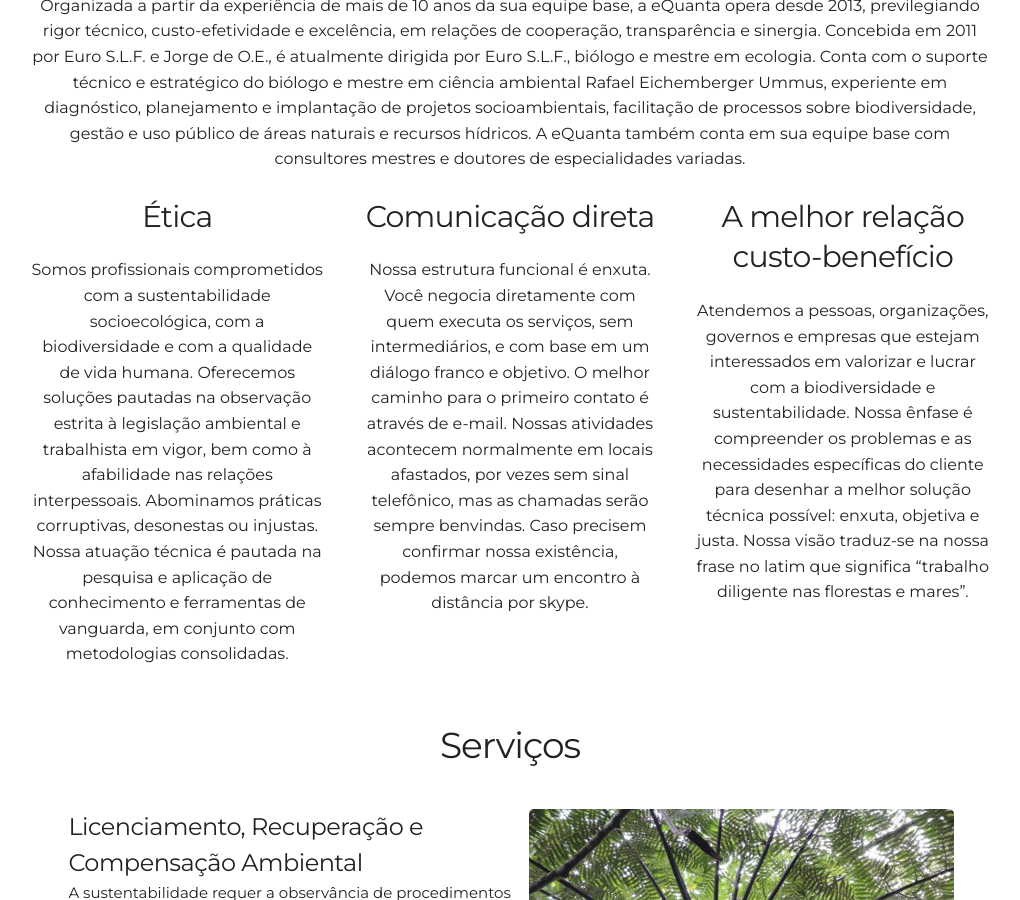
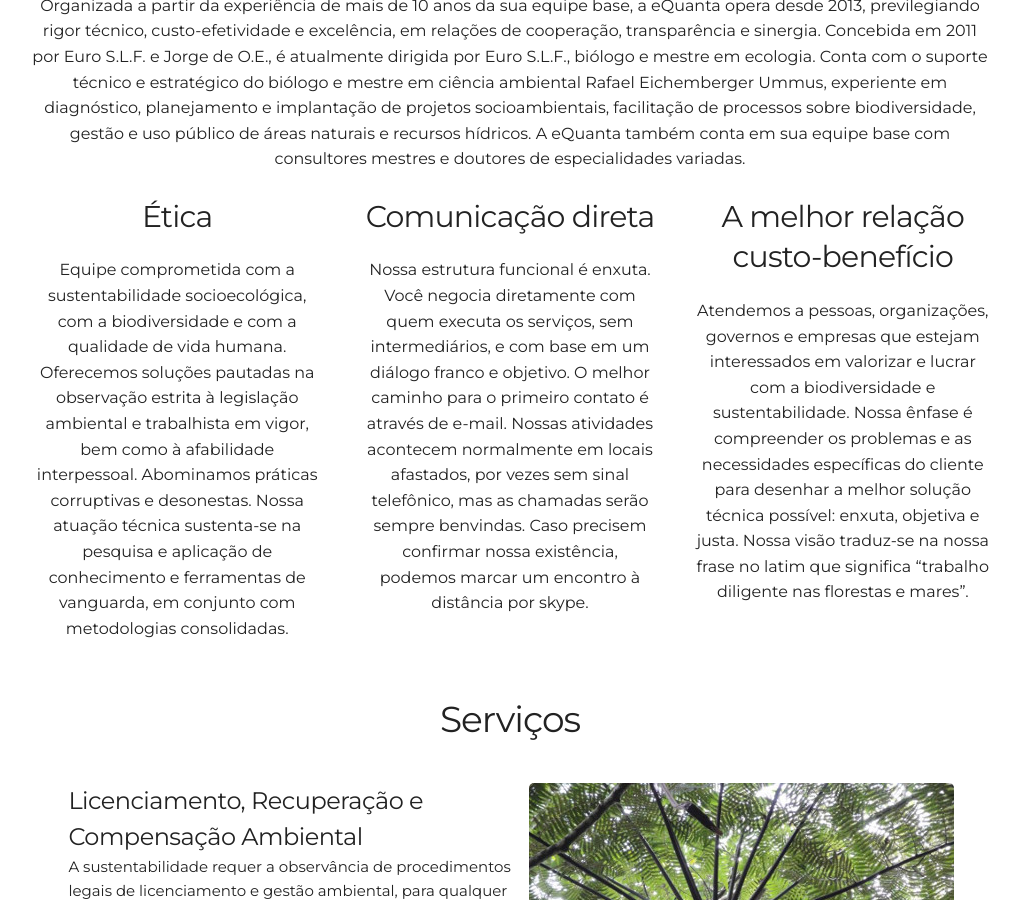
Before and after one commit to leroy1977/eQ1, a Jekyll site: the page built from index.html, in a window 1280 px wide and 900 px high, scrolled down 991 px. Shown: the whole window, without its empty margins (130-1150 px from the left). Built offline with Jekyll 4.4.1, drawn with Linux system fonts in a browser that asks for light colours.

Commit message:
Update about.html

```diff
--- a/_includes/about.html
+++ b/_includes/about.html
@@ -13,7 +13,7 @@
      <!-- <i class="devicon-html5-plain-wordmark"></i> -->
      <!-- <i class="devicon-bootstrap-plain-wordmark colored"></i> -->
      <!-- <i class="devicon-sass-original colored"></i> -->
-      <p>Somos profissionais comprometidos com a sustentabilidade socioecológica, com a biodiversidade e com a qualidade de vida humana. Oferecemos soluções pautadas na observação estrita à legislação ambiental e trabalhista em vigor, bem como à afabilidade nas relações interpessoais. Abominamos práticas corruptivas, desonestas ou injustas. Nossa atuação técnica é pautada na pesquisa e aplicação de conhecimento e ferramentas de vanguarda, em conjunto com metodologias consolidadas.</p>
+      <p>Equipe comprometida com a sustentabilidade socioecológica, com a biodiversidade e com a qualidade de vida humana. Oferecemos soluções pautadas na observação estrita à legislação ambiental e trabalhista em vigor, bem como à afabilidade interpessoal. Abominamos práticas corruptivas e desonestas. Nossa atuação técnica sustenta-se na pesquisa e aplicação de conhecimento e ferramentas de vanguarda, em conjunto com metodologias consolidadas.</p>
     </div>
     <div class="four columns">
       <h4>Comunicação direta</h4>
```
